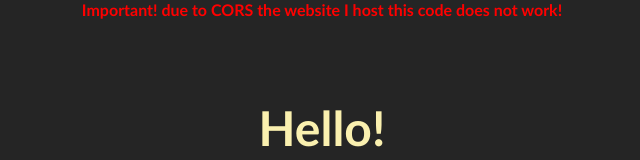
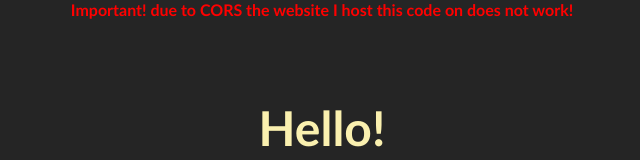
Before and after one commit to DomanskiFilip/LeaguePlayerCardGenerator, a plain HTML site: page src/index.html in a window 1280 px wide. Shown: the top 160 px of the page, without its empty margins (318-958 px from the left). Drawn offline with Linux system fonts and the light colour scheme.

Commit message:
spelling

```diff
--- a/src/index.html
+++ b/src/index.html
@@ -9,7 +9,7 @@
     <title>League player card generator</title>
 </head>
 <body>
-    <p id="important">Important! due to CORS the website I host this code does not work!</p>
+    <p id="important">Important! due to CORS the website I host this code on does not work!</p>
     <h1>Hello!</h1>
     <p>This is a personal player card generator from the game League of Legends and TFT.</p>
     <p>Free riot API key is avaliable every day <a href="https://developer.riotgames.com/" target="_blank">here</a>.</p>
```
